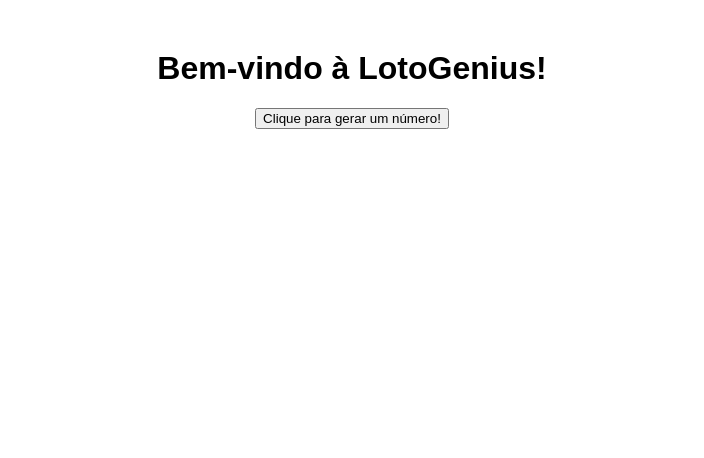
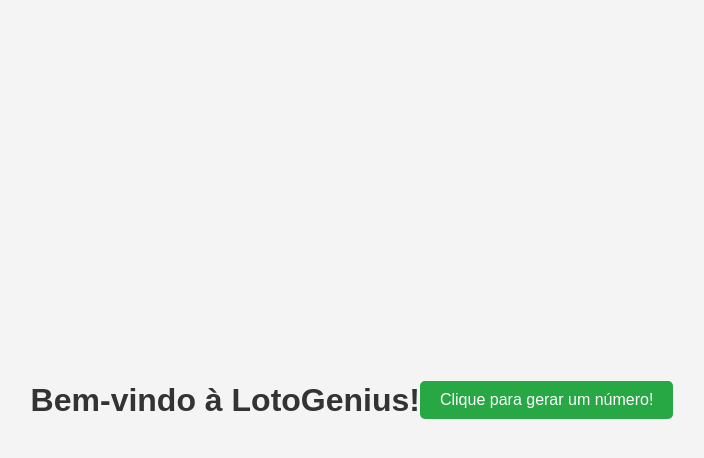
Before and after one commit to FelipeG123/lotogenius, a plain HTML site: page index.html in a window 1280 px wide. Shown: the whole page, without its empty margins (288-992 px from the left). Drawn offline with Linux system fonts and the light colour scheme.

Commit message:
Update style.css

```diff
--- a/style.css
+++ b/style.css
@@ -1,5 +1,32 @@
 body {
     font-family: Arial, sans-serif;
+    background-color: #f4f4f4;
+    color: #333;
+    display: flex;
+    justify-content: center;
+    align-items: center;
+    height: 100vh;
+    margin: 0;
+}
+
+.container {
     text-align: center;
-    margin-top: 50px;
+    background: white;
+    padding: 20px;
+    border-radius: 10px;
+    box-shadow: 0 0 10px rgba(0, 0, 0, 0.1);
 }
+
+button {
+    padding: 10px 20px;
+    font-size: 16px;
+    color: white;
+    background-color: #28a745;
+    border: none;
+    border-radius: 5px;
+    cursor: pointer;
+}
+
+button:hover {
+    background-color: #218838;
+}
```
